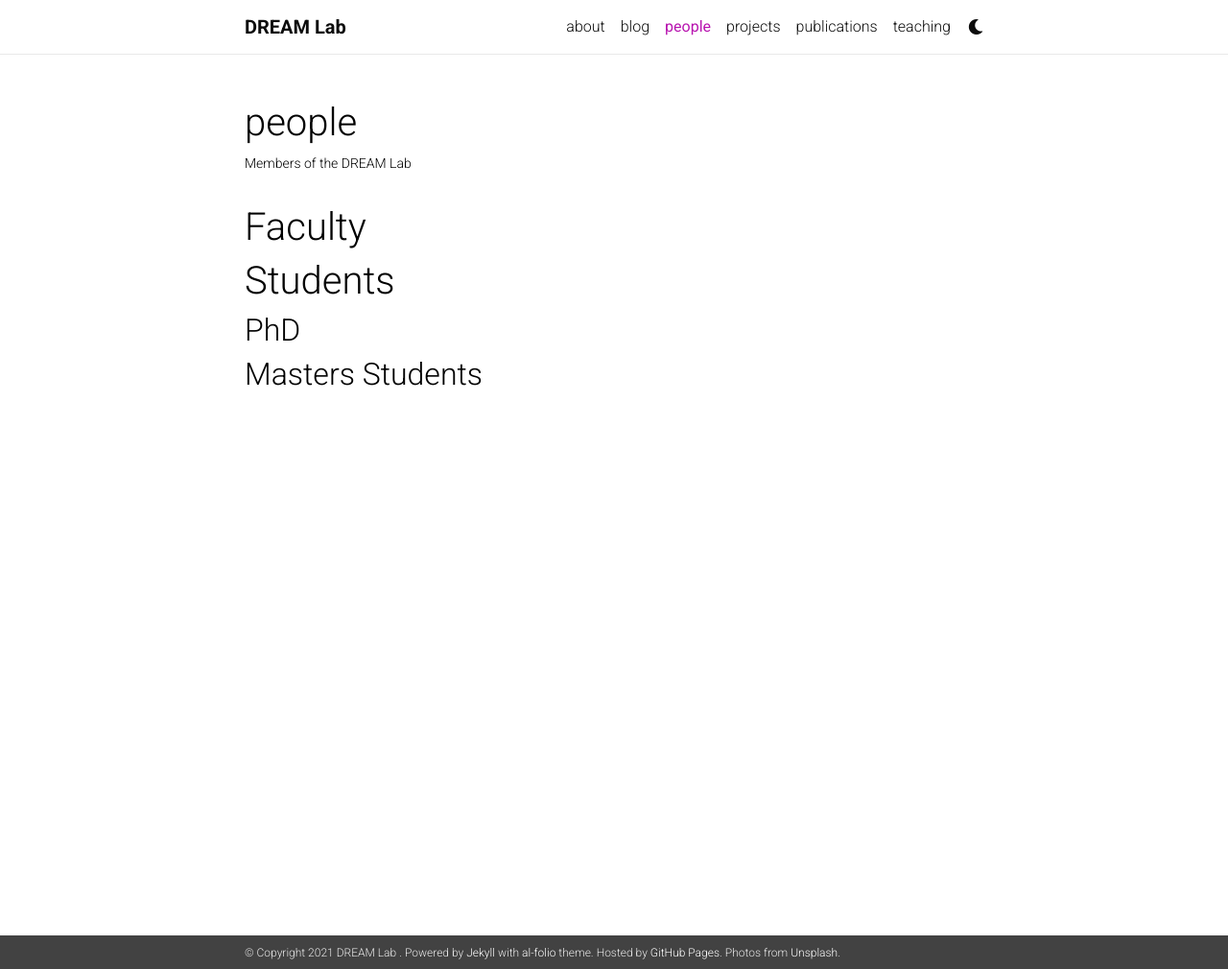
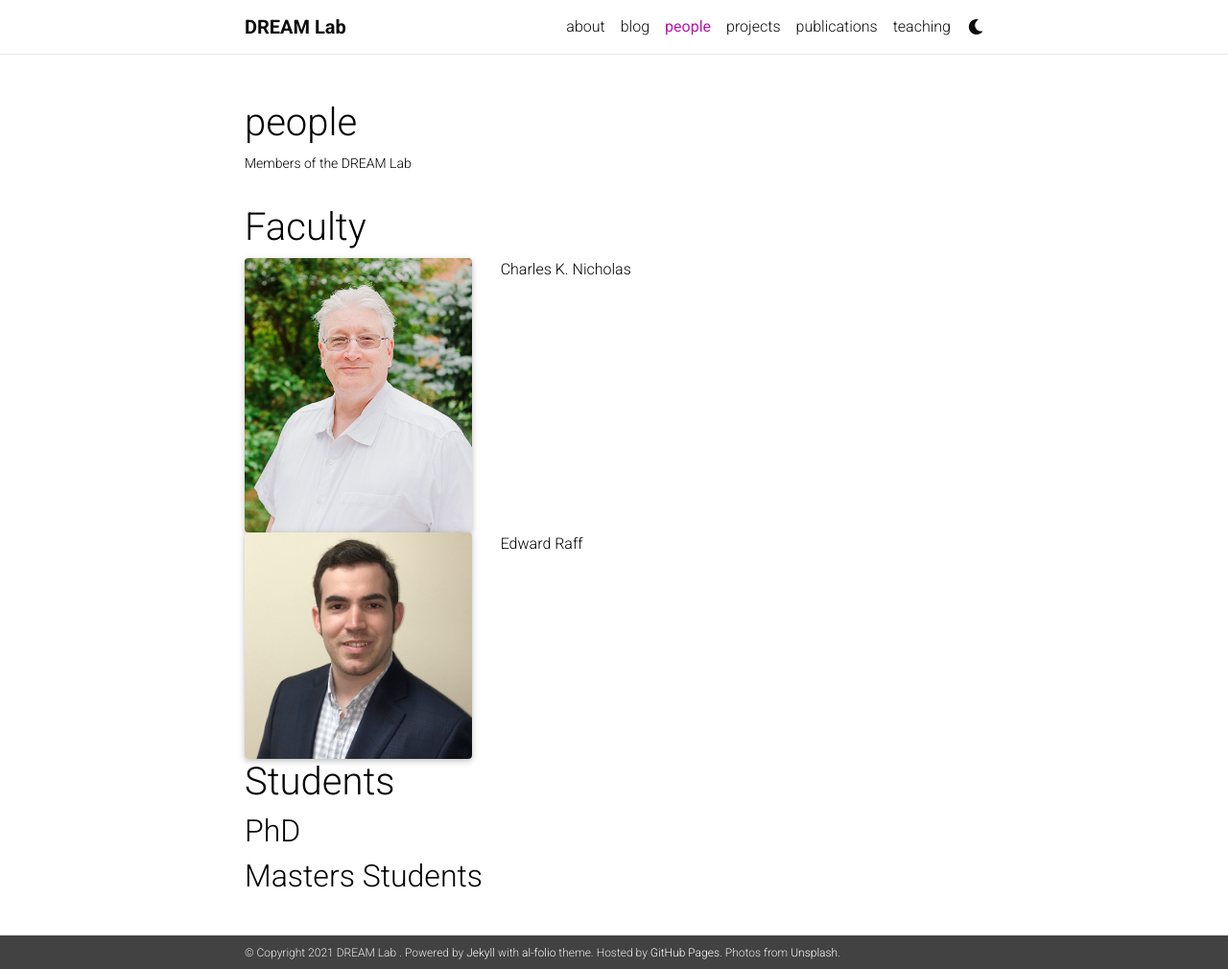
Before and after one commit to UMBC-DREAM-Lab/UMBC-DREAM-Lab.github.io, a Jekyll site: the page built from _pages/people.md, in a window 1280 px wide and 1010 px high. Shown: the whole window at 96% size. Built offline with Jekyll 4.4.1, drawn with Linux system fonts in a browser that asks for light colours; nearby versions of some CDN libraries; a style sheet for code colours, icons or effects is not loaded.

Commit message:
Update people.md

```diff
--- a/_pages/people.md
+++ b/_pages/people.md
@@ -8,6 +8,24 @@ nav: true
 
 # Faculty
 
+<div class="row justify-content-sm-center">
+    <div class="col-sm-4 mt-3 mt-md-0">
+        <img class="img-fluid rounded z-depth-1" src="{{ '/assets/img/headshots/charles_nicholas.jpg' | relative_url }}" alt="" title="Charles K. Nicholas"/>
+    </div>
+    <div class="col-sm-8 mt-3 mt-md-0">
+        Charles K. Nicholas
+    </div>
+</div>
+
+<div class="row justify-content-sm-center">
+    <div class="col-sm-4 mt-3 mt-md-0">
+        <img class="img-fluid rounded z-depth-1" src="{{ '/assets/img/headshots/edward_raff.jpg' | relative_url }}" alt="" title="Edward Raff"/>
+    </div>
+    <div class="col-sm-8 mt-3 mt-md-0">
+        Edward Raff
+    </div>
+</div>
+
 # Students
 
 ## PhD
```
